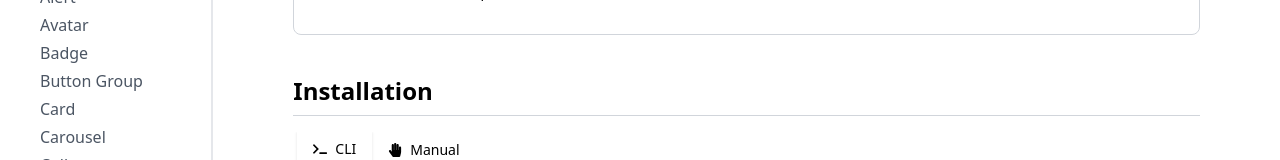
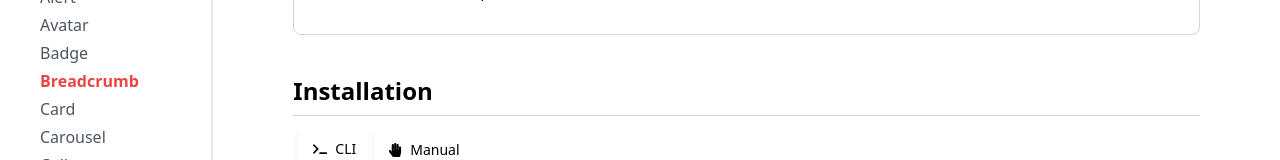
Before and after one commit to rishavchand/ui-unify, a Next.js app: page /components/Breadcrumb in a window 1280 px wide. Shown: the part 479-639 px from the top of the page. Built offline with nearby package versions, Linux system fonts and the light colour scheme.

Commit message:
feat: update components list to include Breadcrumb and remove unused imports in Breadcrumb page

```diff
--- a/app/(components)/components.ts
+++ b/app/(components)/components.ts
@@ -37,8 +37,8 @@ export const components = [
         Link: '/components/Badge',
       },
       {
-        label: 'Button Group',
-        Link: '/components/ButtonGroup',
+        label: 'Breadcrumb',
+        Link: '/components/Breadcrumb',
       },
       {
         label: 'Card',
--- a/app/(components)/components/Breadcrumb/page.tsx
+++ b/app/(components)/components/Breadcrumb/page.tsx
@@ -1,8 +1,5 @@
 import FullComponent from '@/components/FullComponent';
 import { CodeBlockDemo } from '@/components/ui/Codeblock';
-import { Snippet } from '@nextui-org/snippet';
-import { FaTerminal } from 'react-icons/fa';
-import { BadgeDemo } from '../preview/BadgeDemo';
 import { BreadcrumbDemo } from '../preview/BreadcrumbDemo';
 
 export default function page() {
```
